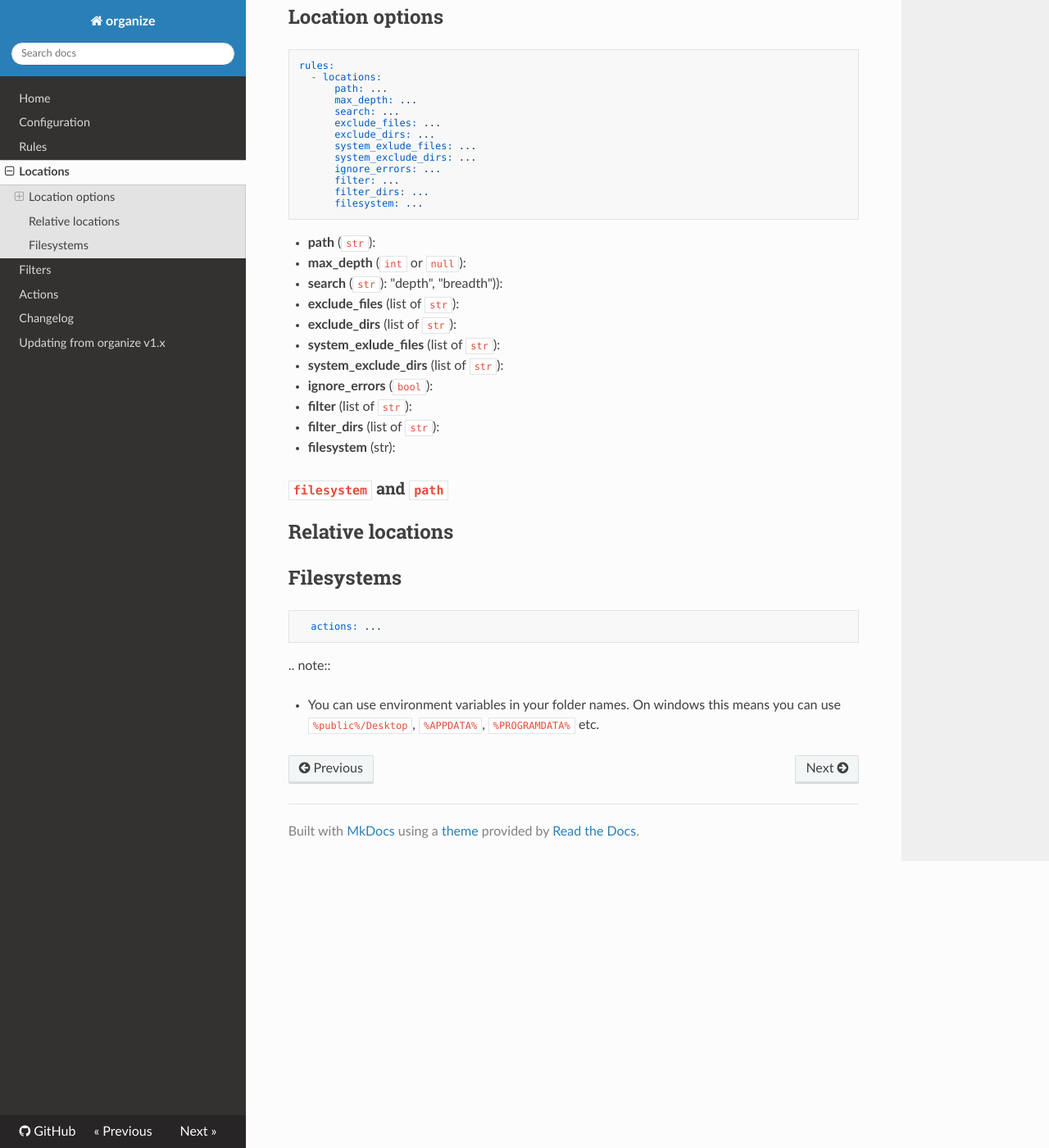
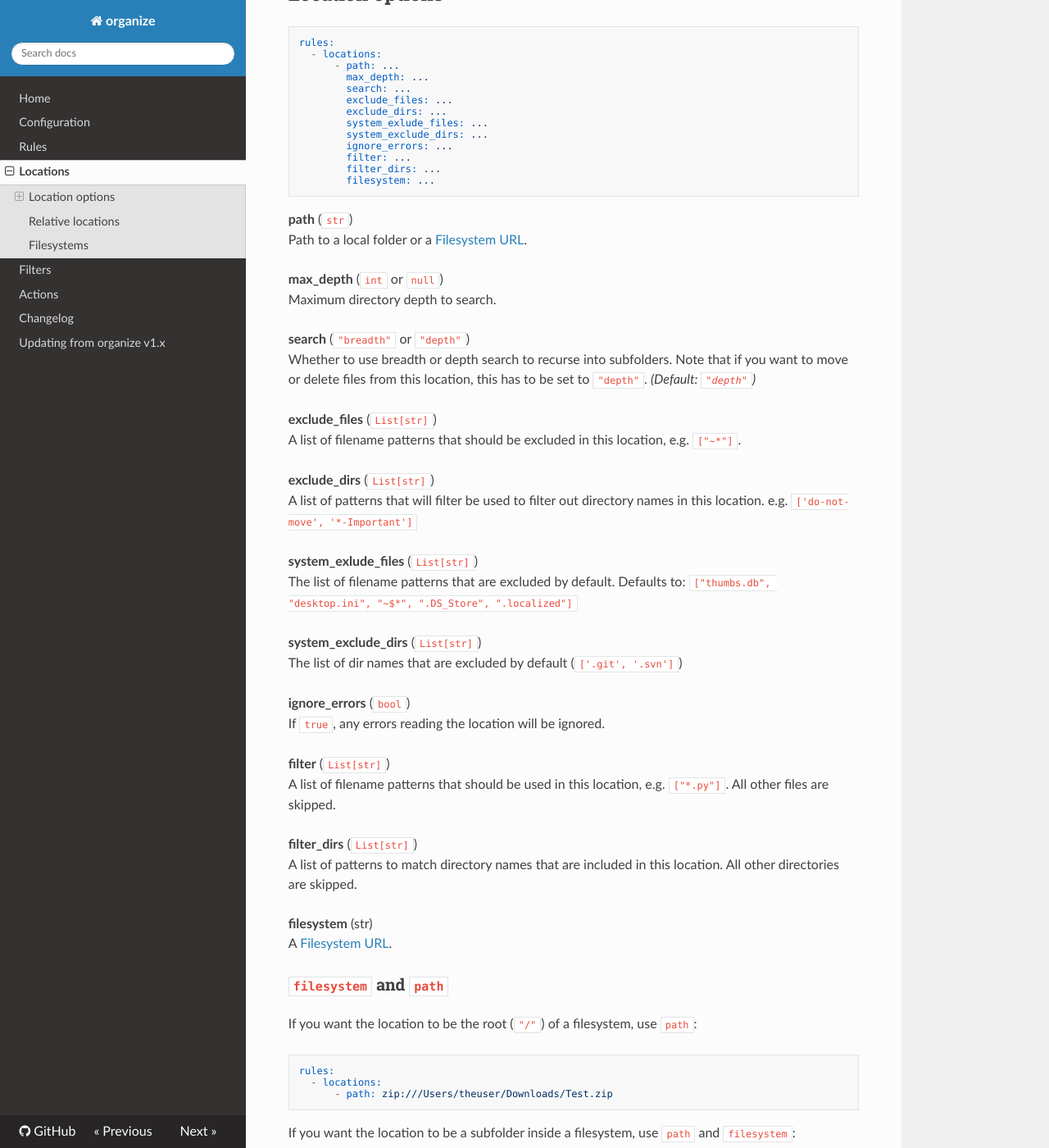
Before and after one commit to tfeldmann/organize, an MkDocs documentation site: the page built from docs/locations.md, in a window 1280 px wide and 1400 px high, scrolled down 784 px. Shown: the whole window at 82% size. Built offline with MkDocs 1.6.1, drawn with Linux system fonts in a browser that asks for light colours; nearby versions of some CDN libraries; some of the changed text lies outside the part shown.

Commit message:
update docs

````diff
--- a/docs/locations.md
+++ b/docs/locations.md
@@ -42,34 +40,82 @@ Note that you can use environment variables in your locations.
 ```yaml
 rules:
   - locations:
-      path: ...
-      max_depth: ...
-      search: ...
-      exclude_files: ...
-      exclude_dirs: ...
-      system_exlude_files: ...
-      system_exclude_dirs: ...
-      ignore_errors: ...
-      filter: ...
-      filter_dirs: ...
-      filesystem: ...
+      - path: ...
+        max_depth: ...
+        search: ...
+        exclude_files: ...
+        exclude_dirs: ...
+        system_exlude_files: ...
+        system_exclude_dirs: ...
+        ignore_errors: ...
+        filter: ...
+        filter_dirs: ...
+        filesystem: ...
 ```
 
-- **path** (`str`):
-- **max_depth** (`int` or `null`):
-- **search** (`str`): "depth", "breadth")):
-- **exclude_files** (list of `str`):
-- **exclude_dirs** (list of `str`):
-- **system_exlude_files** (list of `str`):
-- **system_exclude_dirs** (list of `str`):
-- **ignore_errors** (`bool`):
-- **filter** (list of `str`):
-- **filter_dirs** (list of `str`):
-- **filesystem** (str):
+**path** (`str`)<br>
+Path to a local folder or a [Filesystem URL](#filesystems).
+
+**max_depth** (`int` or `null`)<br>
+Maximum directory depth to search.
+
+**search** (`"breadth"` or `"depth"`)<br>
+Whether to use breadth or depth search to recurse into subfolders. Note that if you
+want to move or delete files from this location, this has to be set to `"depth"`.
+_(Default: `"depth"`)_
+
+**exclude_files** (`List[str]`)<br>
+A list of filename patterns that should be excluded in this location, e.g. `["~*"]`.
+
+**exclude_dirs** (`List[str]`)<br>
+A list of patterns that will filter be used to filter out directory names in this location.
+e.g. `['do-not-move', '*-Important']`
+
+**system_exlude_files** (`List[str]`)<br>
+The list of filename patterns that are excluded by default. Defaults to:
+`["thumbs.db", "desktop.ini", "~$*", ".DS_Store", ".localized"]`
+
+**system_exclude_dirs** (`List[str]`)<br>
+The list of dir names that are excluded by default (`['.git', '.svn']`)
+
+**ignore_errors** (`bool`)<br>
+If `true`, any errors reading the location will be ignored.
+
+**filter** (`List[str]`)<br>
+A list of filename patterns that should be used in this location, e.g. `["*.py"]`.
+All other files are skipped.
+
+**filter_dirs** (`List[str]`)<br>
+A list of patterns to match directory names that are included in this location.
+  All other directories are skipped.
+
+**filesystem** (str)<br>
+A [Filesystem URL](#filesystems).
 
 ### `filesystem` and `path`
 
+If you want the location to be the root (`"/"`) of a filesystem, use `path`:
 
+```yaml
+rules:
+  - locations:
+      - path: zip:///Users/theuser/Downloads/Test.zip
+```
+
+If you want the location to be a subfolder inside a filesystem, use `path` and `filesystem`:
+
+```yaml
+rules:
+  - locations:
+      - filesystem: zip:///Users/theuser/Downloads/Test.zip
+        path: "/folder/in/the/zipfile/"
+```
+
+### `max_depth` and `subfolders`
+
+- If `subfolders: true` is specified on the rule, all locations are set to `max_depth: null`
+by default.
+- A `max_depth` setting in a location is given precedence over the rule's `subfolders` setting.
 
 ## Relative locations
 
@@ -80,3 +126,5 @@ rules:
 .. note::
 
 - You can use environment variables in your folder names. On windows this means you can use `%public%/Desktop`, `%APPDATA%`, `%PROGRAMDATA%` etc.
+
+[PyFilesystem URL](https://docs.pyfilesystem.org/en/latest/openers.html)
````
Also changed, not shown: other parts of docs/locations.md (+2 -4 lines), docs/actions.md (+0 -6 lines), docs/configuration.md (+0 -6 lines), docs/rules.md (+2 -6 lines), testconf.yaml (+6 -3 lines), 1 other file.
